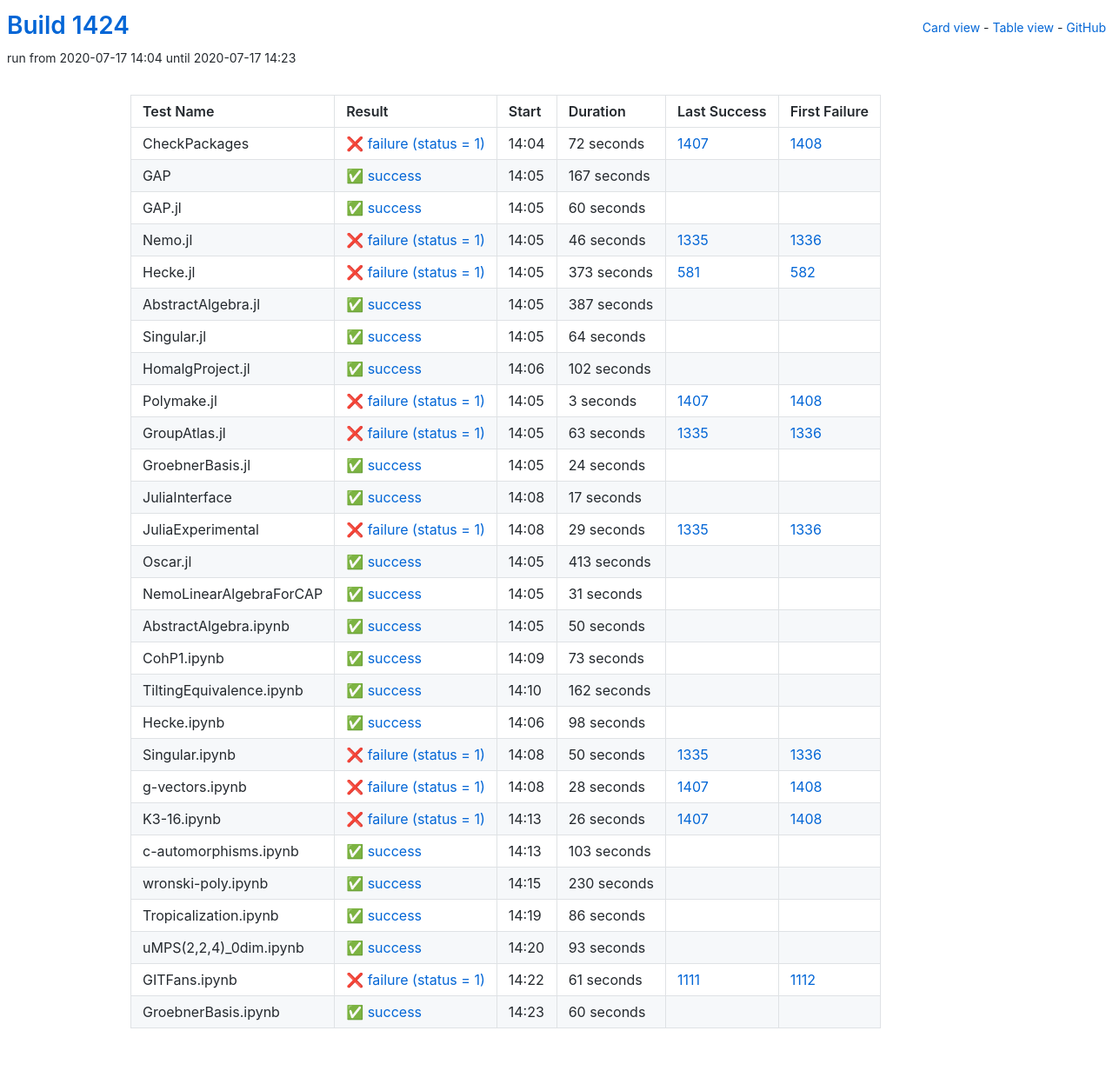
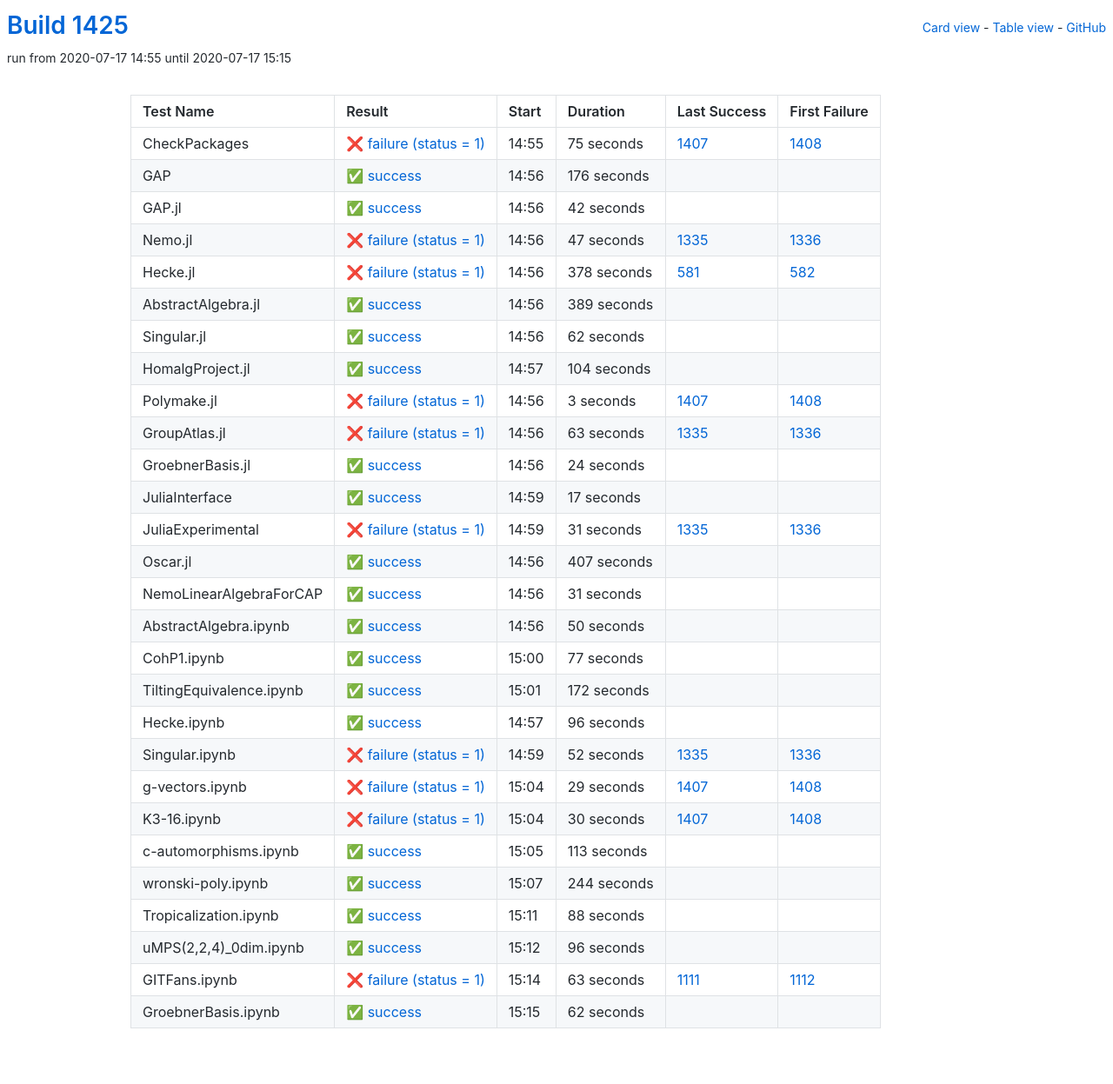
Before and after one commit to oscar-system/oscar-ci-status-1.4, a Jekyll site: the page built from table.html, in a window 1280 px wide. Shown: the whole page at 87% size. Built offline with Jekyll 4.4.1, drawn with Linux system fonts in a browser that asks for light colours.

Commit message:
Build #1425

```diff
--- a/_data/ci.yml
+++ b/_data/ci.yml
@@ -1,6 +1,6 @@
 ---
-build: 1424
-build_url: https://oscarci.mathematik.uni-kl.de/job/oscar-julia-1.4/1424/
+build: 1425
+build_url: https://oscarci.mathematik.uni-kl.de/job/oscar-julia-1.4/1425/
 job: oscar-julia-1.4
 organization: oscar-system
 repo: oscar-ci-status-1.4
@@ -8,104 +8,104 @@ repourl: https://github.com/oscar-system/oscar-ci-status-1.4
 tests:
 - name: CheckPackages
   id: checkpackages
-  log: https://oscarci.mathematik.uni-kl.de/job/oscar-julia-1.4/1424/artifact/logs/build-1424/CheckPackages.log
-  start: 2020-07-17 14:04
+  log: https://oscarci.mathematik.uni-kl.de/job/oscar-julia-1.4/1425/artifact/logs/build-1425/CheckPackages.log
+  start: 2020-07-17 14:55
   success: false
   exitcode: 1
   status: failure
-  duration: 72
+  duration: 75
   last_success: 1407
   last_success_url: https://oscarci.mathematik.uni-kl.de/job/oscar-julia-1.4/1407/
   first_failure: 1408
   first_failure_url: https://oscarci.mathematik.uni-kl.de/job/oscar-julia-1.4/1408/
 - name: GAP
   id: gap
-  log: https://oscarci.mathematik.uni-kl.de/job/oscar-julia-1.4/1424/artifact/logs/build-1424/GAP.log
-  start: 2020-07-17 14:05
+  log: https://oscarci.mathematik.uni-kl.de/job/oscar-julia-1.4/1425/artifact/logs/build-1425/GAP.log
+  start: 2020-07-17 14:56
   success: true
   exitcode: 0
   status: success
-  duration: 167
+  duration: 176
   last_success: false
   last_success_url:
   first_failure: false
   first_failure_url:
 - name: GAP.jl
   id: gap-jl
-  log: https://oscarci.mathematik.uni-kl.de/job/oscar-julia-1.4/1424/artifact/logs/build-1424/GAP.jl.log
-  start: 2020-07-17 14:05
+  log: https://oscarci.mathematik.uni-kl.de/job/oscar-julia-1.4/1425/artifact/logs/build-1425/GAP.jl.log
+  start: 2020-07-17 14:56
   success: true
   exitcode: 0
   status: success
-  duration: 60
+  duration: 42
   last_success: false
   last_success_url:
   first_failure: false
   first_failure_url:
 - name: Nemo.jl
   id: nemo-jl
-  log: https://oscarci.mathematik.uni-kl.de/job/oscar-julia-1.4/1424/artifact/logs/build-1424/Nemo.jl.log
-  start: 2020-07-17 14:05
+  log: https://oscarci.mathematik.uni-kl.de/job/oscar-julia-1.4/1425/artifact/logs/build-1425/Nemo.jl.log
+  start: 2020-07-17 14:56
   success: false
   exitcode: 1
   status: failure
-  duration: 46
+  duration: 47
   last_success: 1335
   last_success_url: https://oscarci.mathematik.uni-kl.de/job/oscar-julia-1.4/1335/
   first_failure: 1336
   first_failure_url: https://oscarci.mathematik.uni-kl.de/job/oscar-julia-1.4/1336/
 - name: Hecke.jl
   id: hecke-jl
-  log: https://oscarci.mathematik.uni-kl.de/job/oscar-julia-1.4/1424/artifact/logs/build-1424/Hecke.jl.log
-  start: 2020-07-17 14:05
+  log: https://oscarci.mathematik.uni-kl.de/job/oscar-julia-1.4/1425/artifact/logs/build-1425/Hecke.jl.log
+  start: 2020-07-17 14:56
   success: false
   exitcode: 1
   status: failure
-  duration: 373
+  duration: 378
   last_success: 581
   last_success_url: https://oscarci.mathematik.uni-kl.de/job/oscar-julia-1.4/581/
   first_failure: 582
   first_failure_url: https://oscarci.mathematik.uni-kl.de/job/oscar-julia-1.4/582/
 - name: AbstractAlgebra.jl
   id: abstractalgebra-jl
-  log: https://oscarci.mathematik.uni-kl.de/job/oscar-julia-1.4/1424/artifact/logs/build-1424/AbstractAlgebra.jl.log
-  start: 2020-07-17 14:05
+  log: https://oscarci.mathematik.uni-kl.de/job/oscar-julia-1.4/1425/artifact/logs/build-1425/AbstractAlgebra.jl.log
+  start: 2020-07-17 14:56
   success: true
   exitcode: 0
   status: success
-  duration: 387
+  duration: 389
   last_success: false
   last_success_url:
   first_failure: false
   first_failure_url:
 - name: Singular.jl
   id: singular-jl
-  log: https://oscarci.mathematik.uni-kl.de/job/oscar-julia-1.4/1424/artifact/logs/build-1424/Singular.jl.log
-  start: 2020-07-17 14:05
+  log: https://oscarci.mathematik.uni-kl.de/job/oscar-julia-1.4/1425/artifact/logs/build-1425/Singular.jl.log
+  start: 2020-07-17 14:56
   success: true
   exitcode: 0
   status: success
-  duration: 64
+  duration: 62
   last_success: false
   last_success_url:
   first_failure: false
   first_failure_url:
 - name: HomalgProject.jl
   id: homalgproject-jl
-  log: https://oscarci.mathematik.uni-kl.de/job/oscar-julia-1.4/1424/artifact/logs/build-1424/HomalgProject.jl.log
-  start: 2020-07-17 14:06
+  log: https://oscarci.mathematik.uni-kl.de/job/oscar-julia-1.4/1425/artifact/logs/build-1425/HomalgProject.jl.log
+  start: 2020-07-17 14:57
   success: true
   exitcode: 0
   status: success
-  duration: 102
+  duration: 104
   last_success: false
   last_success_url:
   first_failure: false
   first_failure_url:
 - name: Polymake.jl
   id: polymake-jl
-  log: https://oscarci.mathematik.uni-kl.de/job/oscar-julia-1.4/1424/artifact/logs/build-1424/Polymake.jl.log
-  start: 2020-07-17 14:05
+  log: https://oscarci.mathematik.uni-kl.de/job/oscar-julia-1.4/1425/artifact/logs/build-1425/Polymake.jl.log
+  start: 2020-07-17 14:56
   success: false
   exitcode: 1
   status: failure
@@ -116,8 +116,8 @@ tests:
   first_failure_url: https://oscarci.mathematik.uni-kl.de/job/oscar-julia-1.4/1408/
 - name: GroupAtlas.jl
   id: groupatlas-jl
-  log: https://oscarci.mathematik.uni-kl.de/job/oscar-julia-1.4/1424/artifact/logs/build-1424/GroupAtlas.jl.log
-  start: 2020-07-17 14:05
+  log: https://oscarci.mathematik.uni-kl.de/job/oscar-julia-1.4/1425/artifact/logs/build-1425/GroupAtlas.jl.log
+  start: 2020-07-17 14:56
   success: false
   exitcode: 1
   status: failure
@@ -128,8 +128,8 @@ tests:
   first_failure_url: https://oscarci.mathematik.uni-kl.de/job/oscar-julia-1.4/1336/
 - name: GroebnerBasis.jl
   id: groebnerbasis-jl
-  log: https://oscarci.mathematik.uni-kl.de/job/oscar-julia-1.4/1424/artifact/logs/build-1424/GroebnerBasis.jl.log
-  start: 2020-07-17 14:05
+  log: https://oscarci.mathematik.uni-kl.de/job/oscar-julia-1.4/1425/artifact/logs/build-1425/GroebnerBasis.jl.log
+  start: 2020-07-17 14:56
   success: true
   exitcode: 0
   status: success
@@ -140,8 +140,8 @@ tests:
   first_failure_url:
 - name: JuliaInterface
   id: juliainterface
-  log: https://oscarci.mathematik.uni-kl.de/job/oscar-julia-1.4/1424/artifact/logs/build-1424/JuliaInterface.log
-  start: 2020-07-17 14:08
+  log: https://oscarci.mathematik.uni-kl.de/job/oscar-julia-1.4/1425/artifact/logs/build-1425/JuliaInterface.log
+  start: 2020-07-17 14:59
   success: true
   exitcode: 0
   status: success
@@ -152,32 +152,32 @@ tests:
   first_failure_url:
 - name: JuliaExperimental
   id: juliaexperimental
-  log: https://oscarci.mathematik.uni-kl.de/job/oscar-julia-1.4/1424/artifact/logs/build-1424/JuliaExperimental.log
-  start: 2020-07-17 14:08
+  log: https://oscarci.mathematik.uni-kl.de/job/oscar-julia-1.4/1425/artifact/logs/build-1425/JuliaExperimental.log
+  start: 2020-07-17 14:59
   success: false
   exitcode: 1
   status: failure
-  duration: 29
+  duration: 31
   last_success: 1335
   last_success_url: https://oscarci.mathematik.uni-kl.de/job/oscar-julia-1.4/1335/
   first_failure: 1336
   first_failure_url: https://oscarci.mathematik.uni-kl.de/job/oscar-julia-1.4/1336/
 - name: Oscar.jl
   id: oscar-jl
-  log: https://oscarci.mathematik.uni-kl.de/job/oscar-julia-1.4/1424/artifact/logs/build-1424/Oscar.jl.log
-  start: 2020-07-17 14:05
+  log: https://oscarci.mathematik.uni-kl.de/job/oscar-julia-1.4/1425/artifact/logs/build-1425/Oscar.jl.log
+  start: 2020-07-17 14:56
   success: true
   exitcode: 0
   status: success
-  duration: 413
+  duration: 407
   last_success: false
   last_success_url:
   first_failure: false
   first_failure_url:
 - name: NemoLinearAlgebraForCAP
   id: nemolinearalgebraforcap
-  log: https://oscarci.mathematik.uni-kl.de/job/oscar-julia-1.4/1424/artifact/logs/build-1424/NemoLinearAlgebraForCAP.log
-  start: 2020-07-17 14:05
+  log: https://oscarci.mathematik.uni-kl.de/job/oscar-julia-1.4/1425/artifact/logs/build-1425/NemoLinearAlgebraForCAP.log
+  start: 2020-07-17 14:56
   success: true
   exitcode: 0
   status: success
@@ -188,8 +188,8 @@ tests:
   first_failure_url:
 - name: AbstractAlgebra.ipynb
   id: abstractalgebra-ipynb
-  log: https://oscarci.mathematik.uni-kl.de/job/oscar-julia-1.4/1424/artifact/logs/build-1424/AbstractAlgebra.ipynb.log
-  start: 2020-07-17 14:05
+  log: https://oscarci.mathematik.uni-kl.de/job/oscar-julia-1.4/1425/artifact/logs/build-1425/AbstractAlgebra.ipynb.log
+  start: 2020-07-17 14:56
   success: true
   exitcode: 0
   status: success
@@ -200,144 +200,144 @@ tests:
   first_failure_url:
 - name: CohP1.ipynb
   id: cohp1-ipynb
-  log: https://oscarci.mathematik.uni-kl.de/job/oscar-julia-1.4/1424/artifact/logs/build-1424/CohP1.ipynb.log
-  start: 2020-07-17 14:09
+  log: https://oscarci.mathematik.uni-kl.de/job/oscar-julia-1.4/1425/artifact/logs/build-1425/CohP1.ipynb.log
+  start: 2020-07-17 15:00
   success: true
   exitcode: 0
   status: success
-  duration: 73
+  duration: 77
   last_success: false
   last_success_url:
   first_failure: false
   first_failure_url:
 - name: TiltingEquivalence.ipynb
   id: tiltingequivalence-ipynb
-  log: https://oscarci.mathematik.uni-kl.de/job/oscar-julia-1.4/1424/artifact/logs/build-1424/TiltingEquivalence.ipynb.log
-  start: 2020-07-17 14:10
+  log: https://oscarci.mathematik.uni-kl.de/job/oscar-julia-1.4/1425/artifact/logs/build-1425/TiltingEquivalence.ipynb.log
+  start: 2020-07-17 15:01
   success: true
   exitcode: 0
   status: success
-  duration: 162
+  duration: 172
   last_success: false
   last_success_url:
   first_failure: false
   first_failure_url:
 - name: Hecke.ipynb
   id: hecke-ipynb
-  log: https://oscarci.mathematik.uni-kl.de/job/oscar-julia-1.4/1424/artifact/logs/build-1424/Hecke.ipynb.log
-  start: 2020-07-17 14:06
+  log: https://oscarci.mathematik.uni-kl.de/job/oscar-julia-1.4/1425/artifact/logs/build-1425/Hecke.ipynb.log
+  start: 2020-07-17 14:57
   success: true
   exitcode: 0
   status: success
-  duration: 98
+  duration: 96
   last_success: false
   last_success_url:
   first_failure: false
   first_failure_url:
 - name: Singular.ipynb
   id: singular-ipynb
-  log: https://oscarci.mathematik.uni-kl.de/job/oscar-julia-1.4/1424/artifact/logs/build-1424/Singular.ipynb.log
-  start: 2020-07-17 14:08
+  log: https://oscarci.mathematik.uni-kl.de/job/oscar-julia-1.4/1425/artifact/logs/build-1425/Singular.ipynb.log
+  start: 2020-07-17 14:59
   success: false
   exitcode: 1
   status: failure
-  duration: 50
+  duration: 52
   last_success: 1335
   last_success_url: https://oscarci.mathematik.uni-kl.de/job/oscar-julia-1.4/1335/
   first_failure: 1336
   first_failure_url: https://oscarci.mathematik.uni-kl.de/job/oscar-julia-1.4/1336/
 - name: g-vectors.ipynb
   id: g-vectors-ipynb
-  log: https://oscarci.mathematik.uni-kl.de/job/oscar-julia-1.4/1424/artifact/logs/build-1424/g-vectors.ipynb.log
-  start: 2020-07-17 14:08
+  log: https://oscarci.mathematik.uni-kl.de/job/oscar-julia-1.4/1425/artifact/logs/build-1425/g-vectors.ipynb.log
+  start: 2020-07-17 15:04
   success: false
   exitcode: 1
   status: failure
-  duration: 28
+  duration: 29
   last_success: 1407
   last_success_url: https://oscarci.mathematik.uni-kl.de/job/oscar-julia-1.4/1407/
   first_failure: 1408
   first_failure_url: https://oscarci.mathematik.uni-kl.de/job/oscar-julia-1.4/1408/
 - name: K3-16.ipynb
   id: k3-16-ipynb
-  log: https://oscarci.mathematik.uni-kl.de/job/oscar-julia-1.4/1424/artifact/logs/build-1424/K3-16.ipynb.log
-  start: 2020-07-17 14:13
+  log: https://oscarci.mathematik.uni-kl.de/job/oscar-julia-1.4/1425/artifact/logs/build-1425/K3-16.ipynb.log
+  start: 2020-07-17 15:04
   success: false
   exitcode: 1
   status: failure
-  duration: 26
+  duration: 30
   last_success: 1407
   last_success_url: https://oscarci.mathematik.uni-kl.de/job/oscar-julia-1.4/1407/
   first_failure: 1408
   first_failure_url: https://oscarci.mathematik.uni-kl.de/job/oscar-julia-1.4/1408/
 - name: c-automorphisms.ipynb
   id: c-automorphisms-ipynb
-  log: https://oscarci.mathematik.uni-kl.de/job/oscar-julia-1.4/1424/artifact/logs/build-1424/c-automorphisms.ipynb.log
-  start: 2020-07-17 14:13
+  log: https://oscarci.mathematik.uni-kl.de/job/oscar-julia-1.4/1425/artifact/logs/build-1425/c-automorphisms.ipynb.log
+  start: 2020-07-17 15:05
   success: true
   exitcode: 0
   status: success
-  duration: 103
+  duration: 113
   last_success: false
   last_success_url:
   first_failure: false
   first_failure_url:
 - name: wronski-poly.ipynb
   id: wronski-poly-ipynb
-  log: https://oscarci.mathematik.uni-kl.de/job/oscar-julia-1.4/1424/artifact/logs/build-1424/wronski-poly.ipynb.log
-  start: 2020-07-17 14:15
+  log: https://oscarci.mathematik.uni-kl.de/job/oscar-julia-1.4/1425/artifact/logs/build-1425/wronski-poly.ipynb.log
+  start: 2020-07-17 15:07
   success: true
   exitcode: 0
   status: success
-  duration: 230
+  duration: 244
   last_success: false
   last_success_url:
   first_failure: false
   first_failure_url:
 - name: Tropicalization.ipynb
   id: tropicalization-ipynb
-  log: https://oscarci.mathematik.uni-kl.de/job/oscar-julia-1.4/1424/artifact/logs/build-1424/Tropicalization.ipynb.log
-  start: 2020-07-17 14:19
+  log: https://oscarci.mathematik.uni-kl.de/job/oscar-julia-1.4/1425/artifact/logs/build-1425/Tropicalization.ipynb.log
+  start: 2020-07-17 15:11
   success: true
   exitcode: 0
   status: success
-  duration: 86
+  duration: 88
   last_success: false
   last_success_url:
   first_failure: false
   first_failure_url:
 - name: uMPS(2,2,4)_0dim.ipynb
   id: umps-2-2-4-0dim-ipynb
-  log: https://oscarci.mathematik.uni-kl.de/job/oscar-julia-1.4/1424/artifact/logs/build-1424/uMPS-2-2-4-_0dim.ipynb.log
-  start: 2020-07-17 14:20
+  log: https://oscarci.mathematik.uni-kl.de/job/oscar-julia-1.4/1425/artifact/logs/build-1425/uMPS-2-2-4-_0dim.ipynb.log
+  start: 2020-07-17 15:12
   success: true
   exitcode: 0
   status: success
-  duration: 93
+  duration: 96
   last_success: false
   last_success_url:
   first_failure: false
   first_failure_url:
 - name: GITFans.ipynb
   id: gitfans-ipynb
-  log: https://oscarci.mathematik.uni-kl.de/job/oscar-julia-1.4/1424/artifact/logs/build-1424/GITFans.ipynb.log
-  start: 2020-07-17 14:22
+  log: https://oscarci.mathematik.uni-kl.de/job/oscar-julia-1.4/1425/artifact/logs/build-1425/GITFans.ipynb.log
+  start: 2020-07-17 15:14
   success: false
   exitcode: 1
   status: failure
-  duration: 61
+  duration: 63
   last_success: 1111
   last_success_url: https://oscarci.mathematik.uni-kl.de/job/oscar-julia-1.4/1111/
   first_failure: 1112
   first_failure_url: https://oscarci.mathematik.uni-kl.de/job/oscar-julia-1.4/1112/
 - name: GroebnerBasis.ipynb
   id: groebnerbasis-ipynb
-  log: https://oscarci.mathematik.uni-kl.de/job/oscar-julia-1.4/1424/artifact/logs/build-1424/GroebnerBasis.ipynb.log
-  start: 2020-07-17 14:23
+  log: https://oscarci.mathematik.uni-kl.de/job/oscar-julia-1.4/1425/artifact/logs/build-1425/GroebnerBasis.ipynb.log
+  start: 2020-07-17 15:15
   success: true
   exitcode: 0
   status: success
-  duration: 60
+  duration: 62
   last_success: false
   last_success_url:
   first_failure: false
```
Also changed, not shown: README.md.
